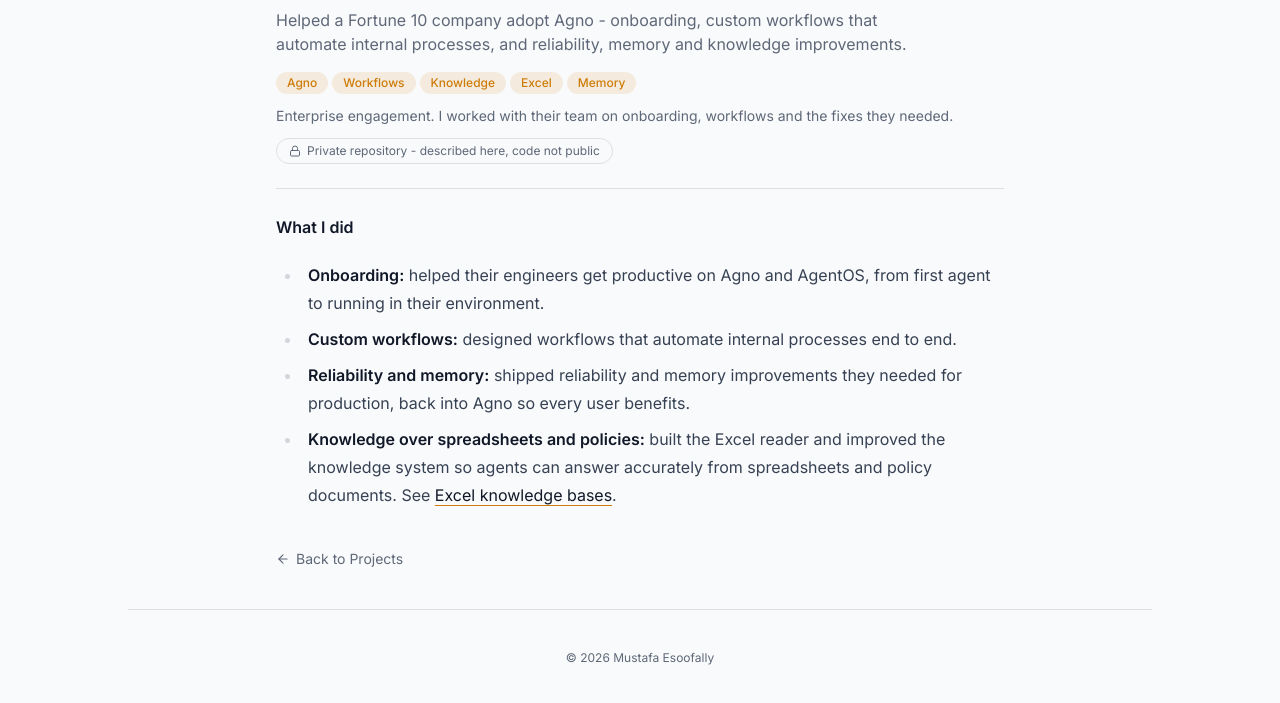
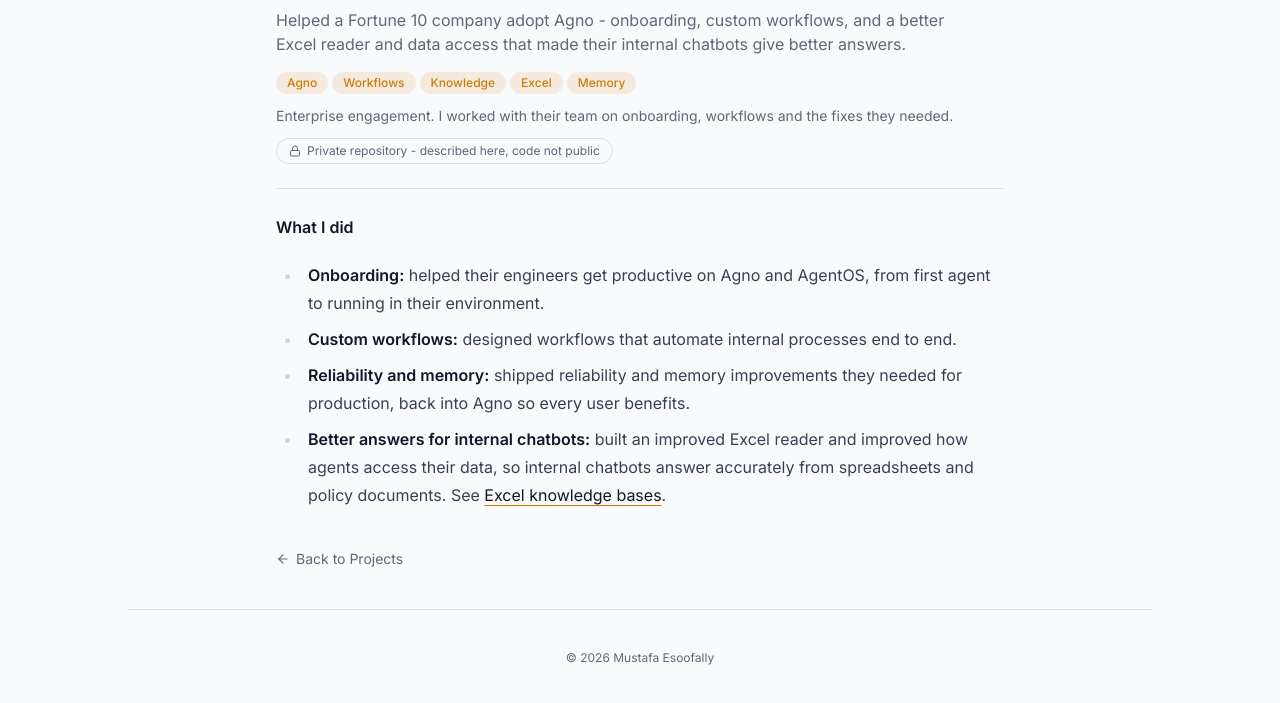
Before and after one commit to Mustafa-Esoofally/Mustafa-Esoofally.github.io, an Astro site: page /projects/fortune-10-enterprise in a window 1280 px wide. Shown: the part 185-888 px from the top of the page. Built offline with nearby package versions, Linux system fonts and the light colour scheme; Astro itself is replaced by a stand-in of ours.

Commit message:
Fortune 10: Excel reader and data access

```diff
--- a/src/content/projects/fortune-10-enterprise.mdx
+++ b/src/content/projects/fortune-10-enterprise.mdx
@@ -4,7 +4,7 @@
 category: "production"
 order: 0
 private: true
-description: "Helped a Fortune 10 company adopt Agno - onboarding, custom workflows that automate internal processes, and reliability, memory and knowledge improvements."
+description: "Helped a Fortune 10 company adopt Agno - onboarding, custom workflows, and a better Excel reader and data access that made their internal chatbots give better answers."
 role: "Enterprise engagement. I worked with their team on onboarding, workflows and the fixes they needed."
 links: []
 tags: ["Agno", "Workflows", "Knowledge", "Excel", "Memory"]
@@ -13,4 +13,4 @@
 - **Onboarding:** helped their engineers get productive on Agno and AgentOS, from first agent to running in their environment.
 - **Custom workflows:** designed workflows that automate internal processes end to end.
 - **Reliability and memory:** shipped reliability and memory improvements they needed for production, back into Agno so every user benefits.
-- **Knowledge over spreadsheets and policies:** built the Excel reader and improved the knowledge system so agents can answer accurately from spreadsheets and policy documents. See [Excel knowledge bases](/work/excel-knowledge).
+- **Better answers for internal chatbots:** built an improved Excel reader and improved how agents access their data, so internal chatbots answer accurately from spreadsheets and policy documents. See [Excel knowledge bases](/work/excel-knowledge).
```
